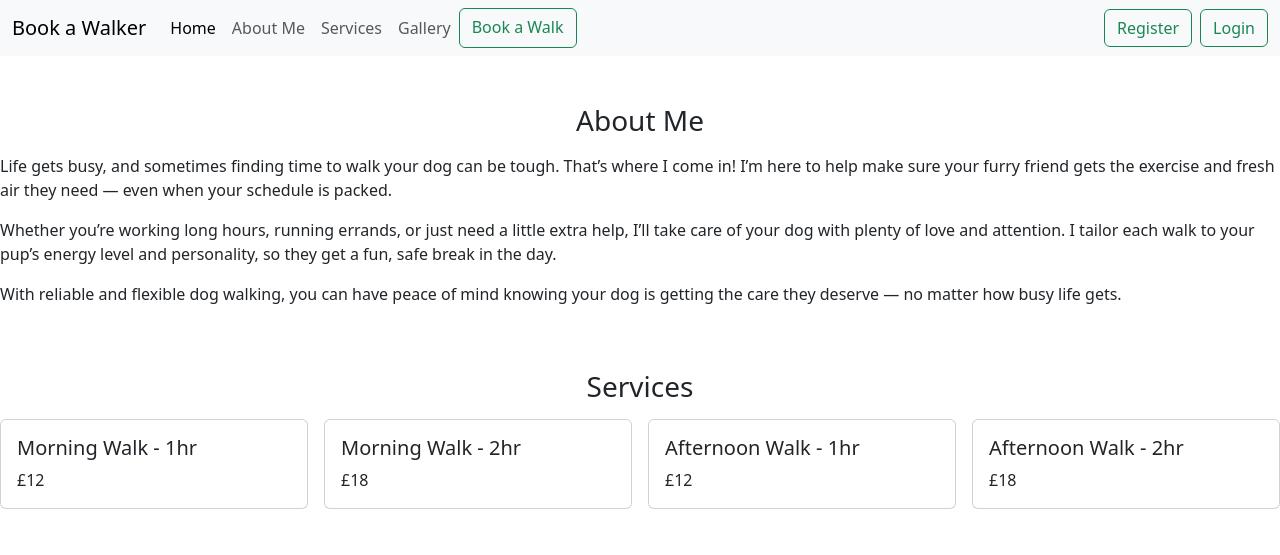
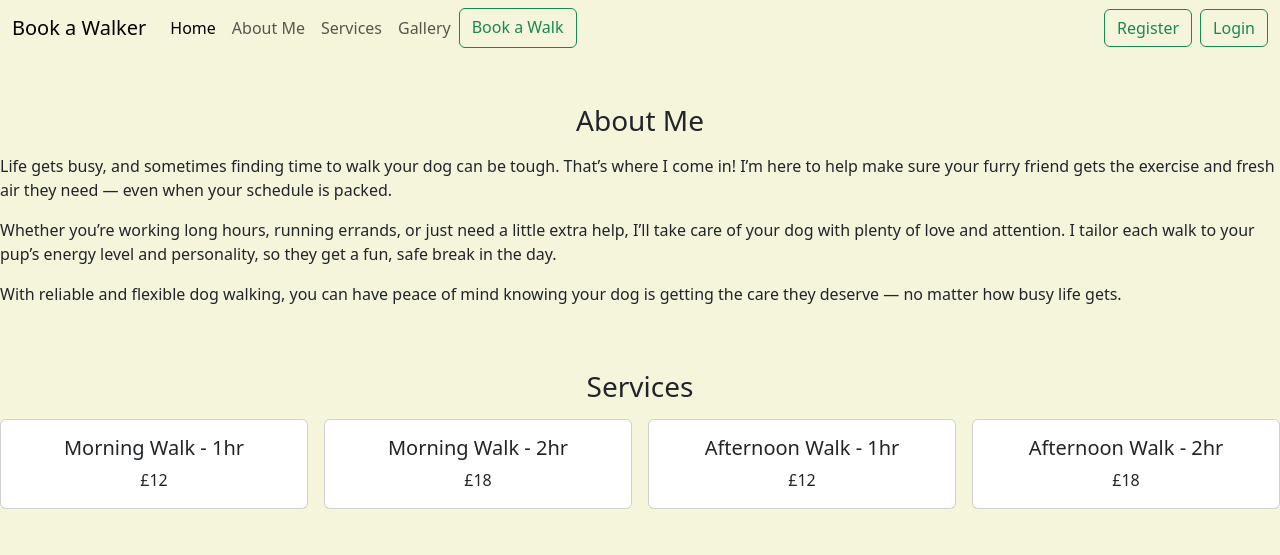
Before and after one commit to markh55/Dog-walker-Booking-PP3, a Django app: page / in a window 1280 px wide. Shown: the top 555 px of the page. Run offline with Django 4.2, Linux system fonts and the light colour scheme.

Commit message:
changed background colour to beige aswell as added navbar-custom

```diff
--- a/dogwalkerbooking/settings.py
+++ b/dogwalkerbooking/settings.py
@@ -24,7 +24,7 @@ import os
 SECRET_KEY = os.environ.get('SECRET_KEY', 'insecure-default-dev-key')
 
 # SECURITY WARNING: don't run with debug turned on in production!
-DEBUG = False
+DEBUG = True
 
 ALLOWED_HOSTS = ['.herokuapp.com', '127.0.0.1']
 
--- a/dogwalkerbooking/templates/home.html
+++ b/dogwalkerbooking/templates/home.html
@@ -13,7 +13,7 @@
 <body>
   <div class="flex-container">
     <div class="centered-navbar">
-      <nav class="navbar navbar-expand-lg bg-body-tertiary">
+      <nav class="navbar navbar-expand-lg navbar-custom">
         <div class="container-fluid">
           <a class="navbar-brand" href="#">Book a Walker</a>
           <button class="navbar-toggler" type="button" data-bs-toggle="collapse"
--- a/static/css/styles.css
+++ b/static/css/styles.css
@@ -43,3 +43,12 @@ h3 {
     grid-template-columns: 1fr;
   }
 }
+
+.card-body {
+  text-align: center;
+  padding: 1rem;
+}
+
+.flex-container, .navbar-custom {
+  background-color: beige;
+}
```
